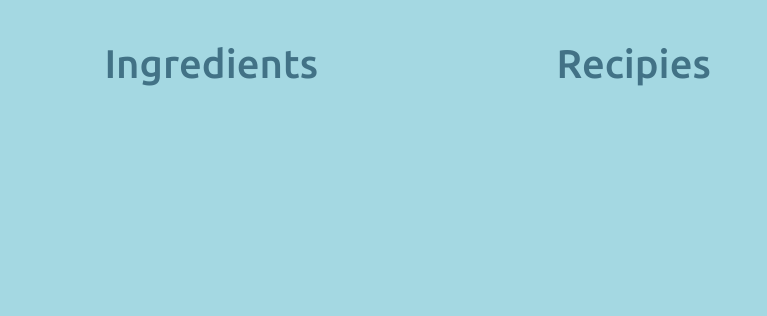
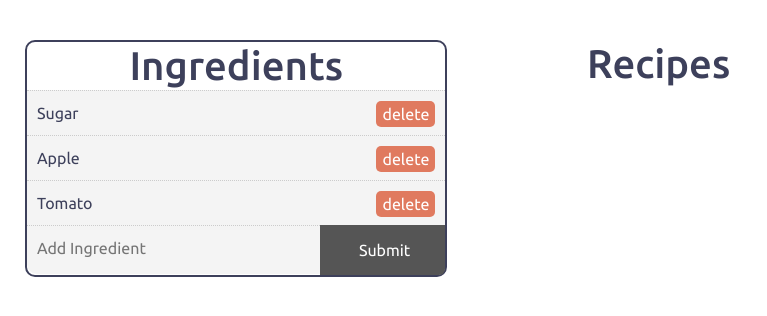
Before and after one commit to singh9600/recipe-stack, a Vue app in the folder webapp/: page /profile in a window 1280 px wide. Shown: the top 316 px of the page, without its empty margins (0-767 px from the left). Built offline with nearby package versions, Linux system fonts and the light colour scheme.

Commit message:
added items

```diff
--- a/webapp/src/App.vue
+++ b/webapp/src/App.vue
@@ -10,7 +10,8 @@
 
 <style>
 #app {
-  background-color: #A4D8E2;
+  /* background-color: #f4f1de; */
+  background-color: white;
   height: 100vh;
 }
 </style>
--- /dev/null
+++ b/webapp/src/components/IngredientItem.vue
@@ -0,0 +1,31 @@
+<template>
+    <div class="ingredient-item">
+        <p>
+            {{ingredient.name}}
+            <button @click="$emit('del-ingredient', ingredient.name)" class="del"> delete </button>
+        </p>
+    </div>
+</template>
+
+<script>
+export default {
+    name: "IngredientItem",
+    props: ["ingredient"]
+}
+</script>
+
+<style scoped>
+    .ingredient-item {
+        padding: 10px;
+        background: #f4f4f4;
+        text-align: left;
+        border-top: 1px #ccc dotted;
+    }
+    .del {
+        background: #E07A5F;
+        color: #fff;
+        border: none;
+        border-radius: 5px;
+        float: right;
+  }
+</style>
--- /dev/null
+++ b/webapp/src/components/Ingredients.vue
@@ -0,0 +1,69 @@
+<template>
+    <div class="ingredients">
+        <h1>Ingredients</h1>
+        <div v-bind:key="ingredient.name" v-for="ingredient in ingredients">
+            <IngredientItem v-bind:ingredient="ingredient" v-on:del-ingredient="$emit('del-ingredient', ingredient.name)" />
+        </div>
+        <form @submit="addIngredient">
+            <input type="text" class="ingredient-input" v-model="name" name="name" placeholder="Add Ingredient">
+            <input type="submit" value="Submit" class="btn">
+        </form>
+    </div>
+</template>
+
+<script>
+import IngredientItem from './IngredientItem.vue';
+
+export default {
+    name: "Ingredients",
+    data() {
+        return {
+            name: ''
+        }
+    },
+    methods: {
+        addIngredient(e) {
+            e.preventDefault();
+            const newIngredient = {
+                name: this.name
+            }
+            this.$emit('add-ingredient', newIngredient);
+            this.name = '';
+        }
+    },
+    components: {
+        IngredientItem
+    },
+    props: ["ingredients"]
+}
+</script>
+
+<style scoped>
+    .ingredients {
+        border: 2px solid;
+        border-radius: 10px;
+    }
+    .ingredient-input {
+        padding: 10px;
+        padding-bottom: 14px;
+        background: #f4f4f4;
+        text-align: left;
+        border-style: none;
+        border-top: 1px #ccc dotted;
+        border-bottom-left-radius: 10px;
+        width: 70%;
+    }
+    .ingredient-input:focus {
+        outline: none;
+    }
+    .btn {
+        background: #555;
+        color: #fff;
+        border-radius: 0px;
+        border-bottom-right-radius: 6px;
+        padding-top: 12px;
+        padding-bottom: 12px;
+        padding-left: 16px;
+        width: 30%;
+    }
+</style>
--- /dev/null
+++ b/webapp/src/components/Recipes.vue
@@ -0,0 +1,21 @@
+<template>
+    <div>
+        <h1>Recipes</h1>
+    </div>
+</template>
+
+<script>
+export default {
+    name: "Recipes",
+    methods: {
+        generateRecipe() {
+
+        }
+    },
+    props: ["ingredients"]
+}
+</script>
+
+<style scoped>
+
+</style>
--- a/webapp/src/views/Home.vue
+++ b/webapp/src/views/Home.vue
@@ -3,16 +3,17 @@
     <div class="homeTop">
       <h1>RecipeSt<i class="fas fa-ice-cream"></i>ck</h1>
       <div class="steps">
-        <p>1) Login or Create a new account.</p>
+        <!-- <p>1) Login or Create a new account.</p>
         <p>2) View countless randomly generated recipies.</p>
-        <p>3) Save the ones you like for later.</p>
+        <p>3) Save the ones you like for later.</p> -->
+        <p>View countless randomly generated recipies based on the ingredients you have. Save the ones you like for later.</p>
         <p><i class="fas fa-robot"></i>  AI suggestions coming soon!  <i class="fas fa-robot"></i></p>
       </div>
       <router-link to="/login">
-        <input class="btn btn-primary" type="submit" value="Login">
+        <input class="btn btn-primary btn-lg" type="submit" value="Login">
       </router-link>
       <router-link to="/signup">
-        <input class="btn btn-primary" type="submit" value="SignUp">
+        <input class="btn btn-primary btn-lg" type="submit" value="SignUp">
       </router-link>
     </div>
   </div>
@@ -39,7 +40,7 @@ export default {
   }
   .home {
     text-align: center;
-    color: #427286;
+    color: #3D405B;
     font-family: 'Ubuntu';
     display: grid;
     height: 100vh;
@@ -54,7 +55,9 @@ export default {
   }
   .steps {
     padding-top: 20px;
-    padding-bottom: 20px;
+    padding-bottom: 10px;
+    padding-left: 500px;
+    padding-right: 500px;
   }
   .btn {
     margin: 8px !important;
@@ -62,6 +65,18 @@ export default {
   .fa-ice-cream {
     font-size: 70%;
   }
+  @media screen and (max-width: 1700px) {
+    .steps {
+      padding-left: 400px;
+      padding-right: 400px;
+    }
+  }
+  @media screen and (max-width: 1180px) {
+    .steps {
+      padding-left: 0px;
+      padding-right: 0px;
+    }
+  }
   @media screen and (max-width: 460px) {
     .home {
       grid-template-rows: 15% auto 20px;
--- a/webapp/src/views/Login.vue
+++ b/webapp/src/views/Login.vue
@@ -22,7 +22,7 @@ export default {};
 <style scoped>
   .login {
     text-align: center;
-    color: #427286;
+    color: #3D405B;
     font-family: 'Ubuntu';
     display: grid;
     height: 100vh;
--- a/webapp/src/views/Profile.vue
+++ b/webapp/src/views/Profile.vue
@@ -1,23 +1,56 @@
 <template>
     <div class="profile">
         <div class="val ingredients">
-            <h1>Ingredients</h1>
+            <Ingredients v-bind:ingredients="ingredients" v-on:del-ingredient="deleteIngredient" v-on:add-ingredient="addIngredient" />
         </div>
         <div class="val recipies">
-            <h1>Recipies</h1>
+            <Recipes v-bind:ingredients="ingredients" />
         </div>
     </div>
 </template>
 
 <script>
+import Recipes from '@/components/Recipes.vue';
+import Ingredients from '@/components/Ingredients.vue';
+
 export default {
     name: 'Profile',
     components: {
-
+        Recipes,
+        Ingredients
     },
     data() {
         return {
-            recipies: []
+            recipes: [
+                {
+                    recipeID: "792587"
+                },
+                {
+                    recipeID: "638816"
+                },
+                {
+                    recipeID: "635063"
+                }
+            ],
+            ingredients: [
+                {
+                    name: "Sugar"
+                },
+                {
+                    name: "Apple"
+                },
+                {
+                    name: "Tomato"
+                }
+            ]
+        }
+    },
+    methods: {
+        deleteIngredient(name) {
+            this.ingredients = this.ingredients.filter(ingredient => ingredient.name !== name);
+        },
+        addIngredient(newIngredient) {
+            this.ingredients = [...this.ingredients, newIngredient];
         }
     },
     created() {
@@ -28,22 +61,22 @@ export default {
 <style scoped>
     .profile {
         text-align: center;
-        color: #427286;
+        color: #3D405B;
         font-family: 'Ubuntu';
         display: grid;
         height: 100vh;
-        grid-template-columns: 33% 33% 33% auto;
+        grid-template-columns: 25px 33% 33% 33% 25px;
         grid-template-rows: 5% auto 20px;
     }
     .ingredients {
-        grid-column-start: 1;
-        grid-column-end: 1;
+        grid-column-start: 2;
+        grid-column-end: 2;
         grid-row-start: 2;
         grid-row-end: 2;
     }
     .recipies {
-        grid-column-start: 2;
-        grid-column-end: 2;
+        grid-column-start: 3;
+        grid-column-end: 3;
         grid-row-start: 2;
         grid-row-end: 2;
     }
--- a/webapp/src/views/Signup.vue
+++ b/webapp/src/views/Signup.vue
@@ -21,7 +21,7 @@ export default {};
 <style scoped>
   .signup {
     text-align: center;
-    color: #427286;
+    color: #3D405B;
     font-family: 'Ubuntu';
     display: grid;
     height: 100vh;
```
Also changed, not shown: webapp/src/components/RecipeItem.vue (added).
